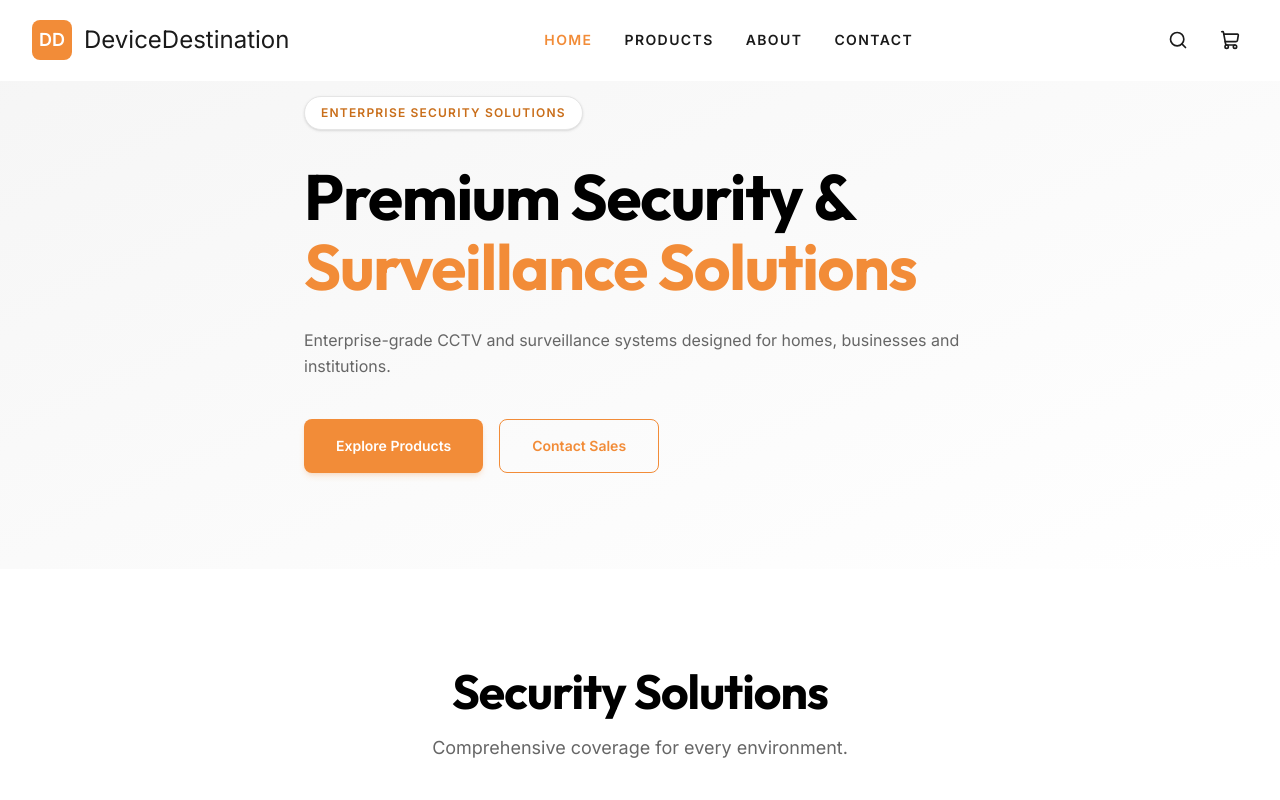
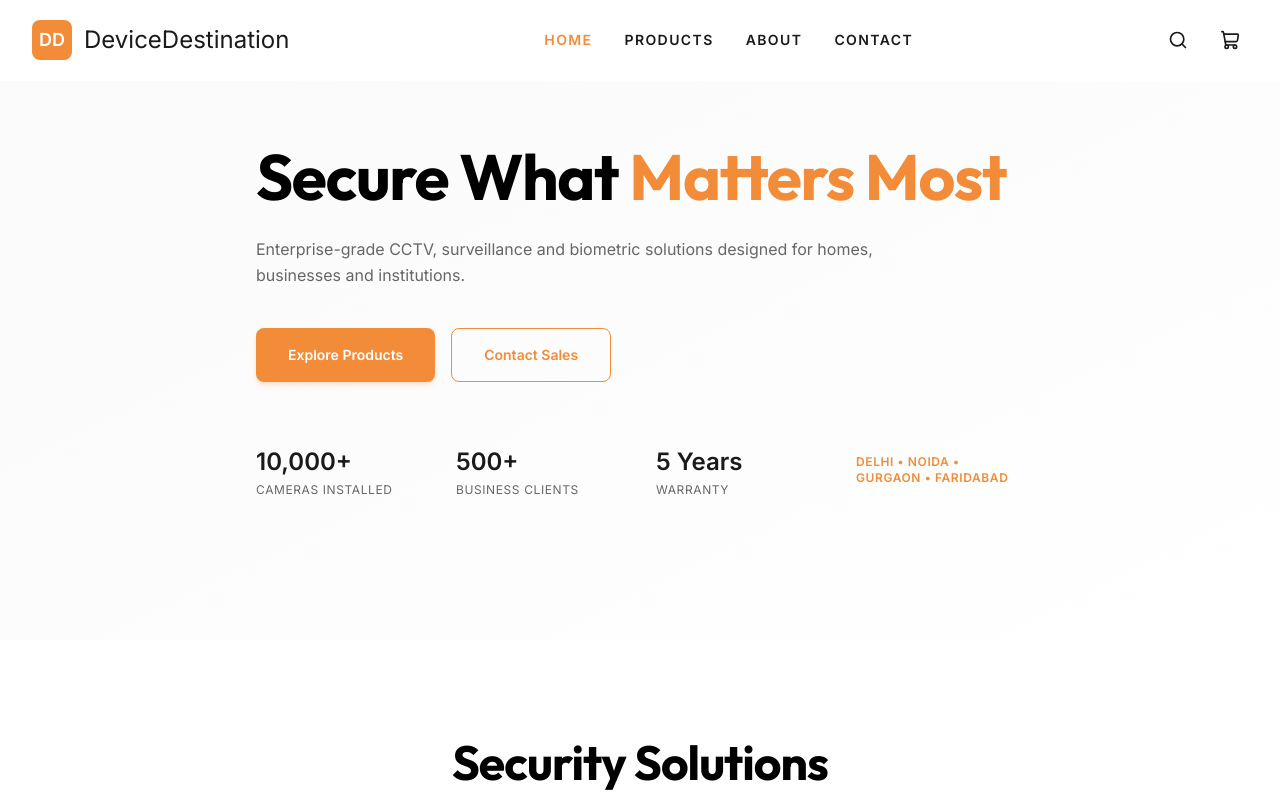
Before and after one commit to witejackel-eng/Ecom-website, a Next.js app: page / in a window 1280 px wide. Shown: the top 800 px of the page. Built offline with nearby package versions, Linux system fonts and the light colour scheme.

Commit message:
Design Refinement: Rebuild Hero section with statistics and premium aesthetic

```diff
--- a/src/components/Hero.tsx
+++ b/src/components/Hero.tsx
@@ -1,31 +1,35 @@
 "use client";
 
 import Link from "next/link";
-import { ArrowRight, ShieldCheck } from "lucide-react";
 import { motion } from "framer-motion";
 import FadeIn from "@/components/ui/FadeIn";
 
+const stats = [
+  { label: "Cameras Installed", value: "10,000+" },
+  { label: "Business Clients", value: "500+" },
+  { label: "Warranty", value: "5 Years" },
+];
+
 export default function Hero() {
   return (
-    <section className="relative min-h-[70vh] flex items-center bg-[#FAFAFA] overflow-hidden py-24">
-      {/* Background Gradients */}
+    <section className="relative min-h-[80vh] flex items-center bg-white overflow-hidden py-24">
+      {/* Background */}
       <div className="absolute inset-0 z-0">
-        <div className="absolute inset-0 bg-gradient-to-br from-[#F5F5F5] to-white" />
+        <div className="absolute inset-0 bg-gradient-to-br from-[#FAFAFA] to-white" />
+        <div className="absolute inset-0 opacity-[0.03]" style={{ backgroundImage: 'radial-gradient(#F28C38 2px, transparent 2px)', backgroundSize: '48px 48px' }} />
       </div>
 
       <div className="relative z-10 mx-auto max-w-7xl px-4 sm:px-6 lg:px-8">
         <FadeIn direction="up">
           <div className="max-w-3xl">
-            <div className="inline-flex items-center gap-2 px-4 py-2 bg-white border border-[#E5E5E5] rounded-full text-[#C96E1A] mb-8 shadow-sm">
-              <span className="text-xs font-bold uppercase tracking-widest">Enterprise Security Solutions</span>
-            </div>
             <h1 className="mb-6">
-              Premium Security & <br/> <span className="text-[#F28C38]">Surveillance Solutions</span>
+              Secure What <span className="text-[#F28C38]">Matters Most</span>
             </h1>
             <p className="description mb-10 max-w-2xl leading-relaxed">
-              Enterprise-grade CCTV and surveillance systems designed for homes, businesses and institutions.
+              Enterprise-grade CCTV, surveillance and biometric solutions designed for homes, businesses and institutions.
             </p>
-            <div className="flex flex-wrap gap-4">
+
+            <div className="flex flex-wrap gap-4 mb-16">
               <Link
                 href="/products"
                 className="inline-flex items-center gap-2 rounded-lg bg-[#F28C38] px-8 py-4 text-sm font-bold text-white hover:bg-[#C96E1A] transition-all duration-300 shadow-md shadow-[#F28C38]/20"
@@ -39,6 +43,24 @@ export default function Hero() {
                 Contact Sales
               </Link>
             </div>
+
+            {/* Stats */}
+            <div className="grid grid-cols-2 md:grid-cols-4 gap-8">
+              {stats.map((stat, i) => (
+                <motion.div
+                  key={stat.label}
+                  initial={{ opacity: 0, y: 20 }}
+                  animate={{ opacity: 1, y: 0 }}
+                  transition={{ delay: 0.2 + i * 0.1 }}
+                >
+                  <div className="text-2xl font-heading font-bold text-[#1A1A1A] mb-1">{stat.value}</div>
+                  <div className="text-xs uppercase tracking-wider text-[#666666]">{stat.label}</div>
+                </motion.div>
+              ))}
+              <div className="col-span-2 md:col-span-1 text-xs font-bold uppercase tracking-wider text-[#F28C38] pt-2">
+                Delhi • Noida • Gurgaon • Faridabad
+              </div>
+            </div>
           </div>
         </FadeIn>
       </div>
```
